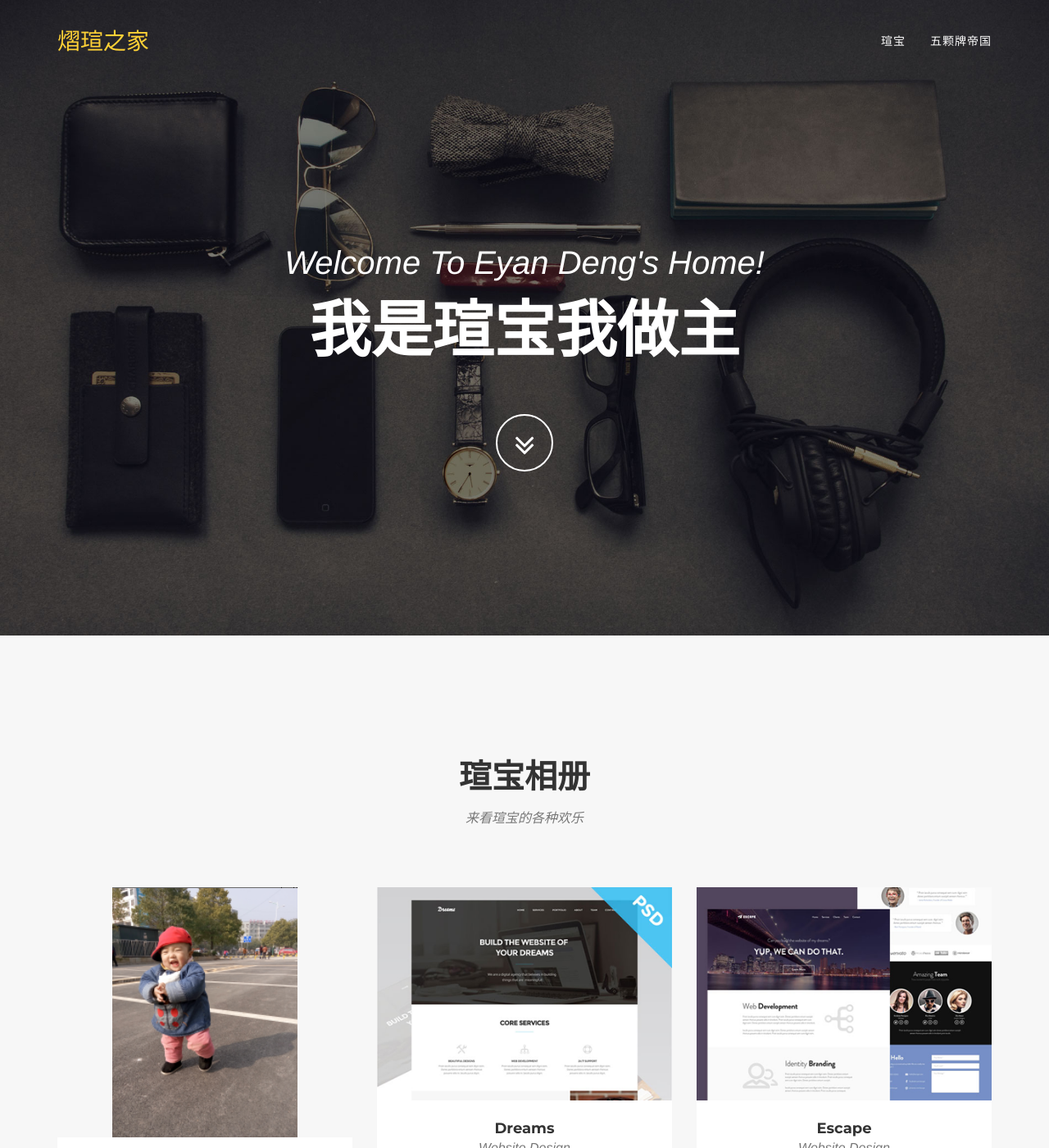
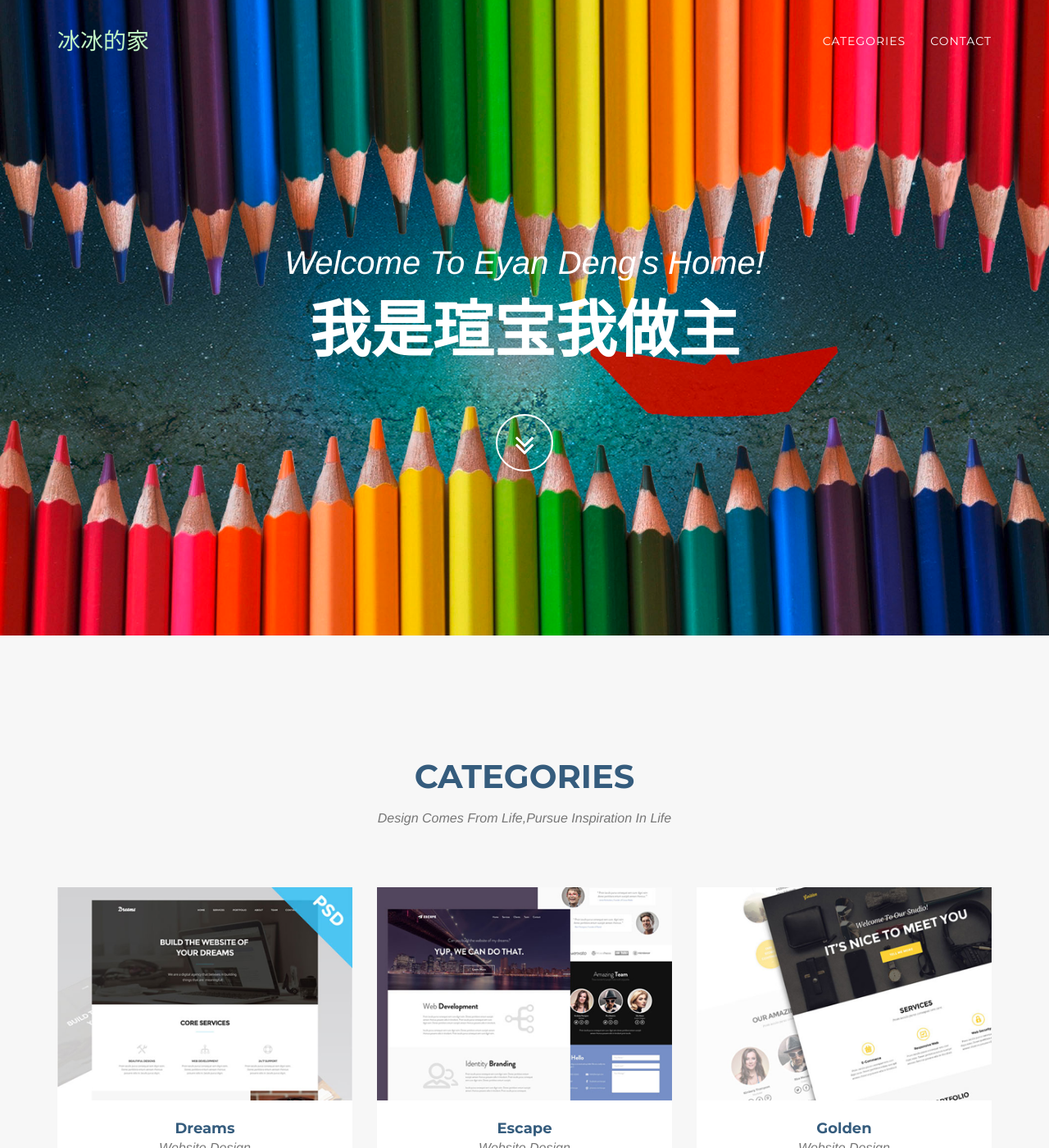
Before and after one commit to zeroart/zeroart.github.io, a Jekyll site: the page built from index.html, in a window 1280 px wide and 1400 px high. Shown: the whole window at 82% size. Built offline with Jekyll 4.4.1, drawn with Linux system fonts in a browser that asks for light colours; some web fonts are replaced; some of the changed text lies outside the part shown.

Commit message:
bingbing add

```diff
--- a/_config.yml
+++ b/_config.yml
@@ -3,15 +3,15 @@ url: https://zeroart.github.io
 host: localhost
 
 # Site settings
-title: 熠瑄之家
-email: miss_wbingbing@gmail.com
-description: "Write an awesome description for your new site here. You can edit this line in _config.yml. It will appear in your document head meta (for Google search results) and in your feed.xml site description."
+title: 冰冰的家
+email: miss.wbingbing@gmail.com
+description: "Design Comes From Life,Pursue Inspiration In Life"
 
 # Color settings (hex-codes without the leading hash-tag)
 color:
-  primary: fed136
-  secondary: fec503
-  secondary-dark: 333
+  primary: C1F5C4
+  secondary: ece473
+  secondary-dark: 355c7d
 
 # Team names, titles and social links
 people:
@@ -26,16 +26,7 @@ people:
     - title: stack-overflow
       url: #
 
-- name: Larry Parker
-  pic: 2
-  position: Lead Marketer
-  social:
-    - title: twitter
-      url: #
-    - title: facebook
-      url: #
-    - title: linkedin
-      url: #
+
 
 # Social networks usernames (many more available: google-plus, flickr, dribbble, pinterest, instagram, tumblr, linkedin, etc.)
 social:
--- a/_includes/header.html
+++ b/_includes/header.html
@@ -19,10 +19,10 @@
                         <a href="#page-top"></a>
                     </li>
                     <li>
-                        <a class="page-scroll" href="#portfolio">瑄宝</a>
+                        <a class="page-scroll" href="#portfolio">CATEGORIES</a>
                     </li>
                     <li>
-                        <a class="page-scroll" href="#team">五颗牌帝国</a>
+                        <a class="page-scroll" href="#team">CONTACT</a>
                     </li>
                 </ul>
             </div>
--- a/_includes/portfolio_grid.html
+++ b/_includes/portfolio_grid.html
@@ -3,8 +3,8 @@
         <div class="container">
             <div class="row">
                 <div class="col-lg-12 text-center">
-                    <h2 class="section-heading">瑄宝相册</h2>
-                    <h3 class="section-subheading text-muted">来看瑄宝的各种欢乐</h3>
+                    <h2 class="section-heading">CATEGORIES</h2>
+                    <h3 class="section-subheading text-muted">Design Comes From Life,Pursue Inspiration In Life</h3>
                 </div>
             </div>
             <div class="row">
--- a/_includes/team.html
+++ b/_includes/team.html
@@ -3,8 +3,8 @@
         <div class="container">
             <div class="row">
                 <div class="col-lg-12 text-center">
-                    <h2 class="section-heading">五颗牌帝国</h2>
-                    <h3 class="section-subheading text-muted">做老实人，说老实话，干老实事，吃哈巴亏</h3>
+                    <h2 class="section-heading">ABOUT</h2>
+                    <h3 class="section-subheading text-muted">Design Comes From Life,Pursue Inspiration In Life</h3>
                 </div>
             </div>
             <div class="row">
```
Also changed, not shown: _posts/2016-01-04-project-1.markdown (deleted, +0 -15 lines), img/header-bg.jpg, img/map-image.png.
